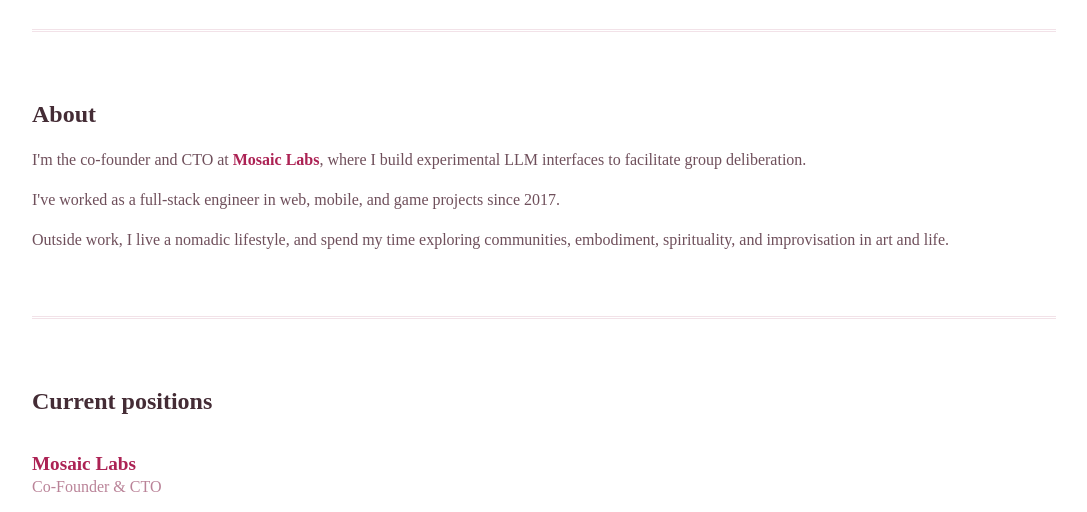
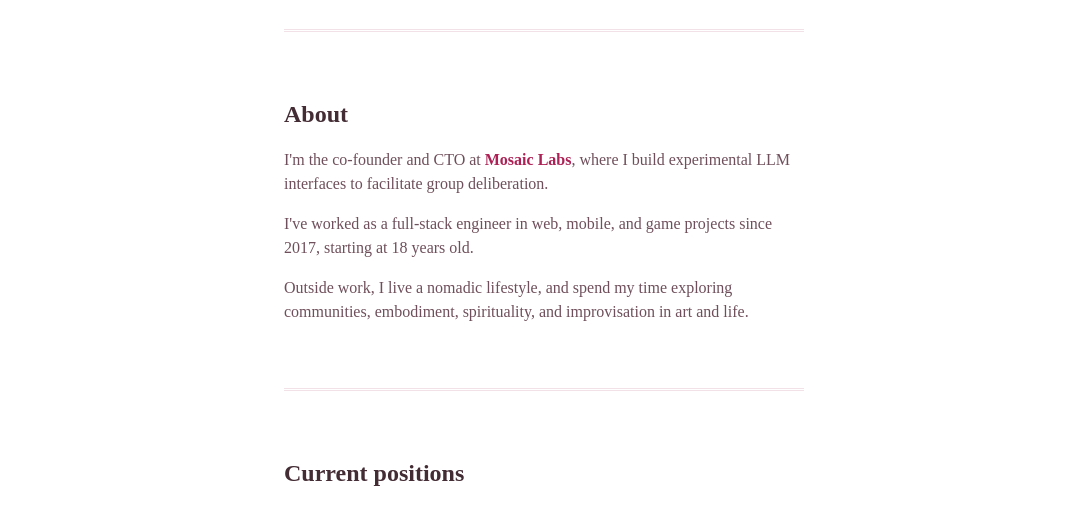
Before and after one commit to sofvanh/sofiavanhanen.fi, a website: page index.html in a window 1280 px wide. Shown: the part 259-771 px from the top of the page, without its empty margins (96-1183 px from the left). Drawn offline with Linux system fonts and the light colour scheme; a web font is replaced by a local one.

Commit message:
Width & copy edit

```diff
--- a/index.html
+++ b/index.html
@@ -59,7 +59,7 @@
       </div>
     </header>
     <hr>
-    <main>
+    <main class="max-w-prose">
 
       <div class="flex flex-col gap-4 py-8">
         <h2>About</h2>
@@ -68,7 +68,7 @@
           LLM interfaces to facilitate group deliberation.
         </p>
         <p>
-          I've worked as a full-stack engineer in web, mobile, and game projects since 2017.
+          I've worked as a full-stack engineer in web, mobile, and game projects since 2017, starting at 18 years old.
         </p>
         <p>
           Outside work, I live a nomadic lifestyle, and spend my time exploring communities, embodiment, spirituality,
```
Also changed, not shown: css/tailwind-output.css.
